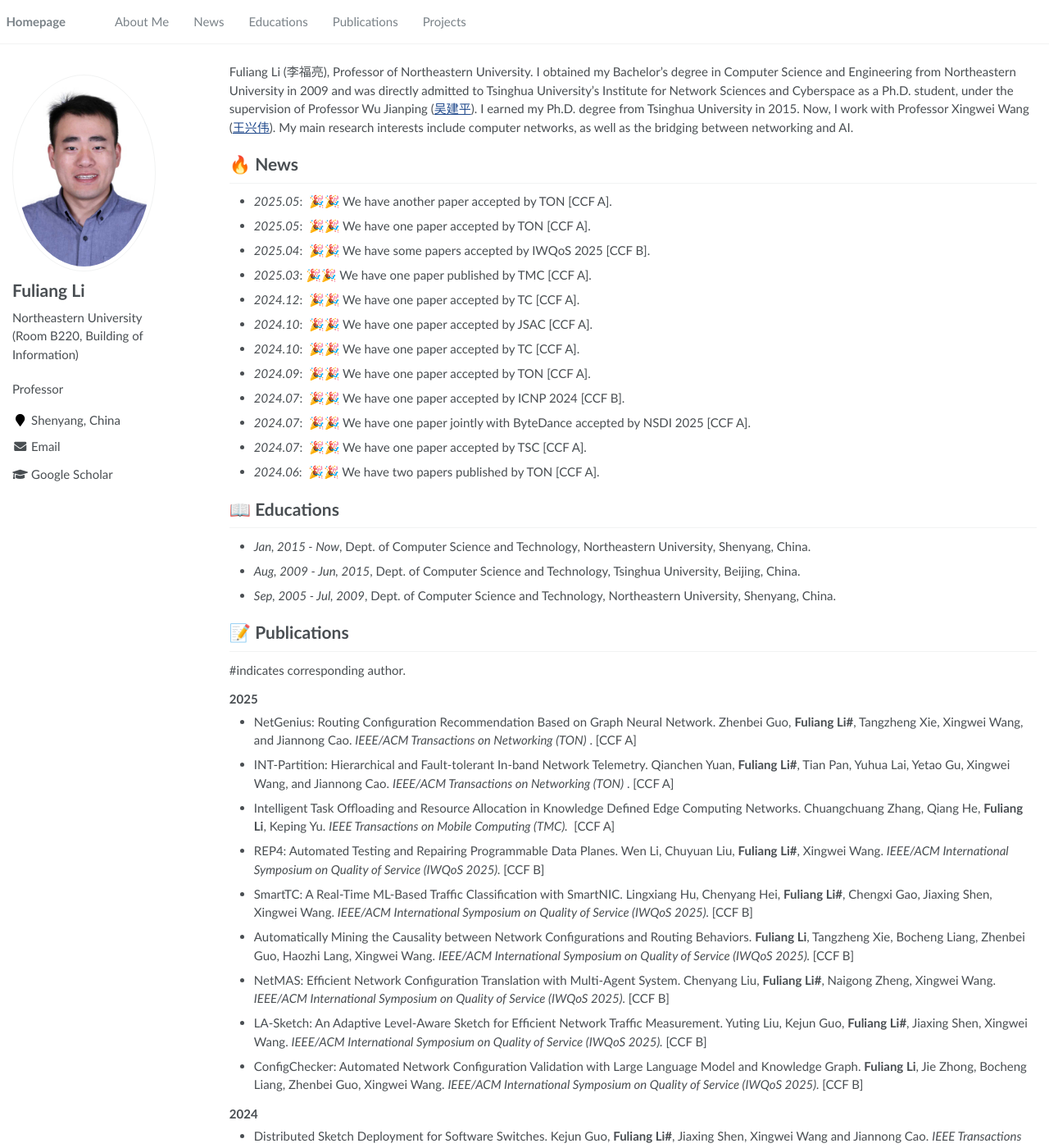
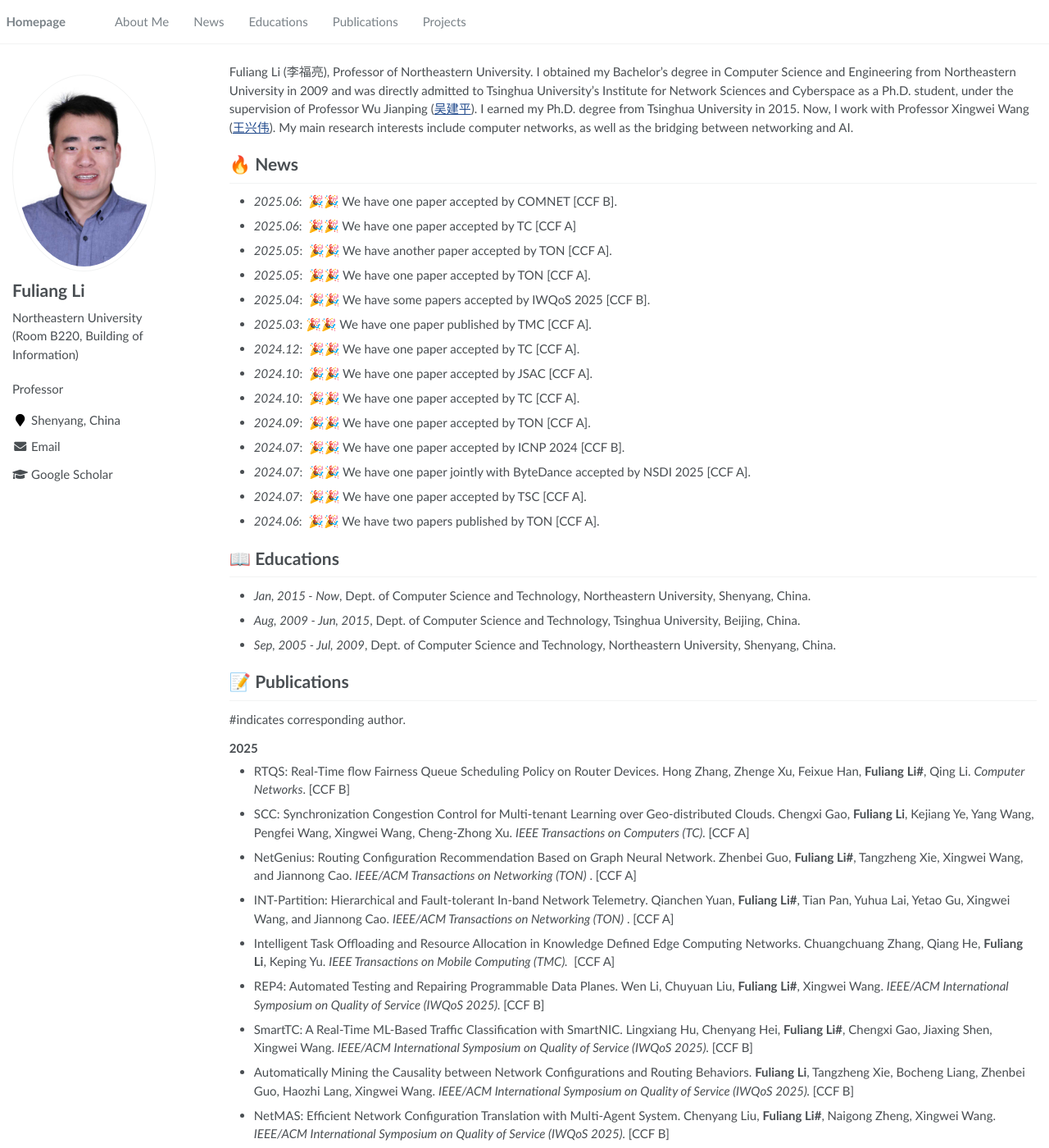
Before and after one commit to Fuliang-Li/Fuliang-Li.github.io, a Jekyll site: the page built from _pages/about.md, in a window 1280 px wide and 1400 px high. Shown: the whole window at 82% size. Built offline with Jekyll 4.4.1, drawn with Linux system fonts in a browser that asks for light colours.

Commit message:
Update about.md

```diff
--- a/_pages/about.md
+++ b/_pages/about.md
@@ -20,6 +20,8 @@ redirect_from:
 Fuliang Li (李福亮), Professor of Northeastern University. I obtained my Bachelor’s degree in Computer Science and Engineering from Northeastern University in 2009 and was directly admitted to Tsinghua University’s Institute for Network Sciences and Cyberspace as a Ph.D. student, under the supervision of Professor Wu Jianping (<a href="https://www.tsinghua.edu.cn/info/1166/93896.htm" target="_blank">吴建平</a>). I earned my Ph.D. degree from Tsinghua University in 2015. Now, I work with Professor Xingwei Wang (<a href="https://neu.edu.cn/info/1012/3221.htm" target="_blank">王兴伟</a>). My main research interests include computer networks, as well as the bridging between networking and AI.
 
 # 🔥 News
+- *2025.06*: &nbsp;🎉🎉 We have one paper accepted by COMNET [CCF B].
+- *2025.06*: &nbsp;🎉🎉 We have one paper accepted by TC [CCF A]
 - *2025.05*: &nbsp;🎉🎉 We have  another paper accepted by TON [CCF A].
 - *2025.05*: &nbsp;🎉🎉 We have one paper accepted by TON [CCF A].
 - *2025.04*: &nbsp;🎉🎉 We have some papers accepted by IWQoS 2025 [CCF B].
@@ -44,6 +46,8 @@ Fuliang Li (李福亮), Professor of Northeastern University. I obtained my Bach
 
 <h3><strong>2025</strong></h3>
 
+- RTQS: Real-Time flow Fairness Queue Scheduling Policy on Router Devices. Hong Zhang, Zhenge Xu, Feixue Han, **Fuliang Li#**, Qing Li. *Computer Networks*. [CCF B]
+- SCC: Synchronization Congestion Control for Multi-tenant Learning over Geo-distributed Clouds. Chengxi Gao, **Fuliang Li**, Kejiang Ye, Yang Wang, Pengfei Wang, Xingwei Wang, Cheng-Zhong Xu. <i>  IEEE Transactions on Computers (TC). </i> [CCF A]
 - NetGenius: Routing Configuration Recommendation Based on Graph Neural Network. Zhenbei Guo, <b>Fuliang Li#</b>, Tangzheng Xie, Xingwei Wang, and Jiannong Cao. <i> IEEE/ACM Transactions on Networking (TON)</i> .  [CCF A]
 - INT-Partition: Hierarchical and Fault-tolerant In-band Network Telemetry. Qianchen Yuan, <b>Fuliang Li#</b>, Tian Pan, Yuhua Lai, Yetao Gu, Xingwei Wang, and Jiannong Cao. <i> IEEE/ACM Transactions on Networking (TON)</i> .  [CCF A]
 - Intelligent Task Offloading and Resource Allocation in Knowledge Defined Edge Computing Networks. Chuangchuang Zhang, Qiang He, **Fuliang Li**, Keping Yu. <i> IEEE Transactions on Mobile Computing (TMC). </i> [CCF A]
```
